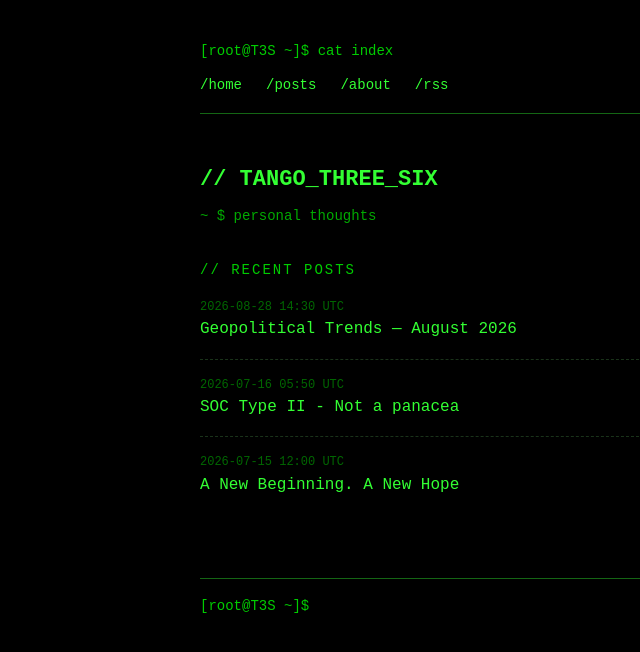
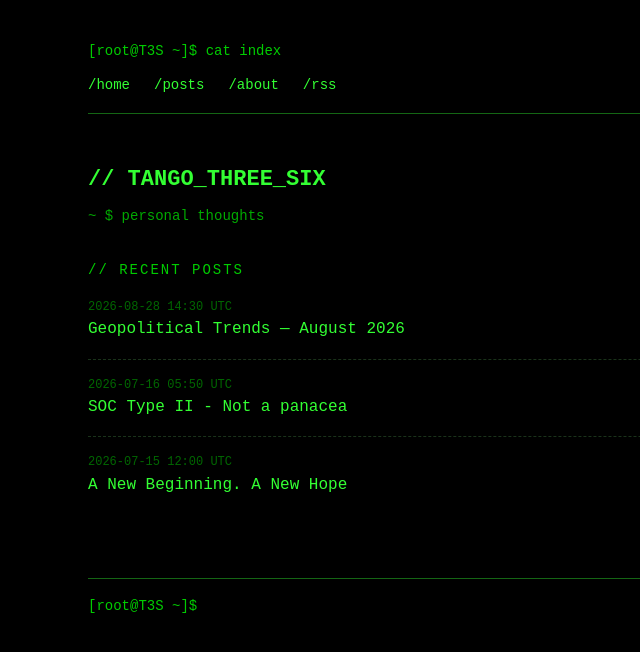
Before and after one commit to TangoThreeSix/TangoThreeSix.github.io, a Jekyll site: the page built from index.md, in a window 1280 px wide. Shown: the top 652 px of the page, without its empty margins (0-640 px from the left). Built offline with Jekyll 4.4.1, drawn with Linux system fonts in a browser that asks for light colours.

Commit message:
widen container further: 960px → 1200px

```diff
--- a/assets/css/style.css
+++ b/assets/css/style.css
@@ -31,9 +31,9 @@ a:visited {
 }
 
 .container {
-  max-width: 960px;
+  max-width: 1200px;
   margin: 0 auto;
-  padding: 40px 40px 80px 40px;
+  padding: 40px 48px 80px 48px;
 }
 
 /* --- HEADER --- */
```
